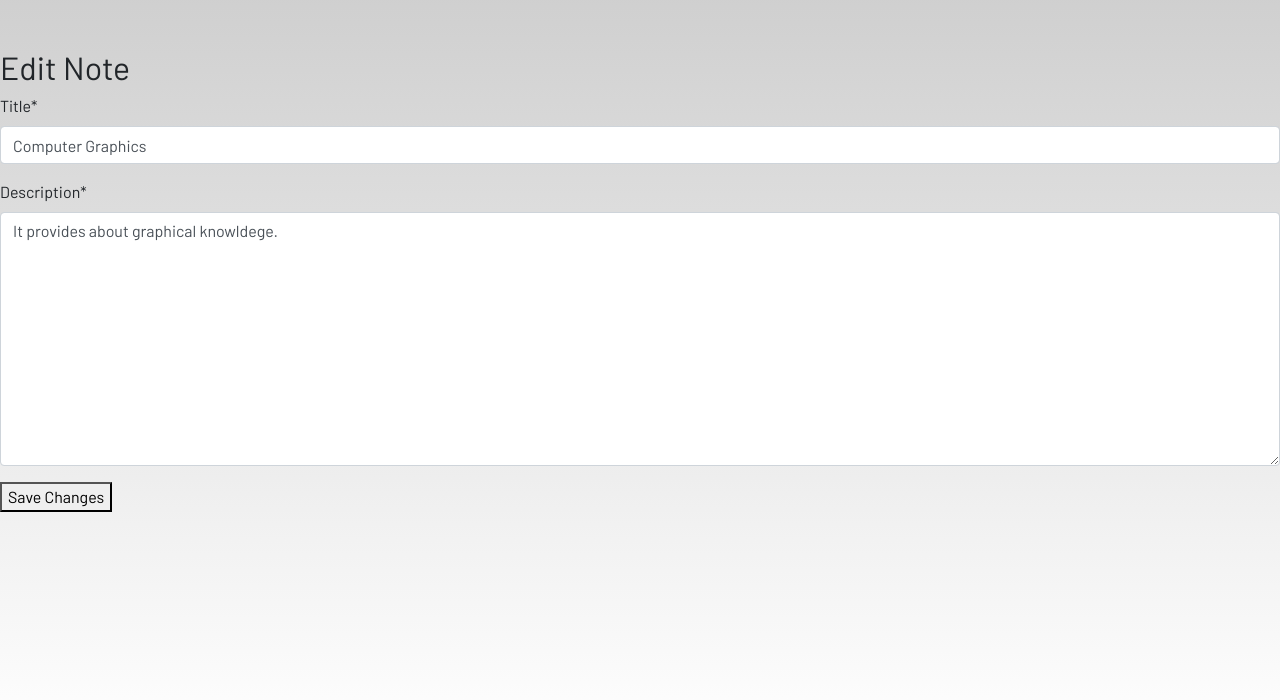
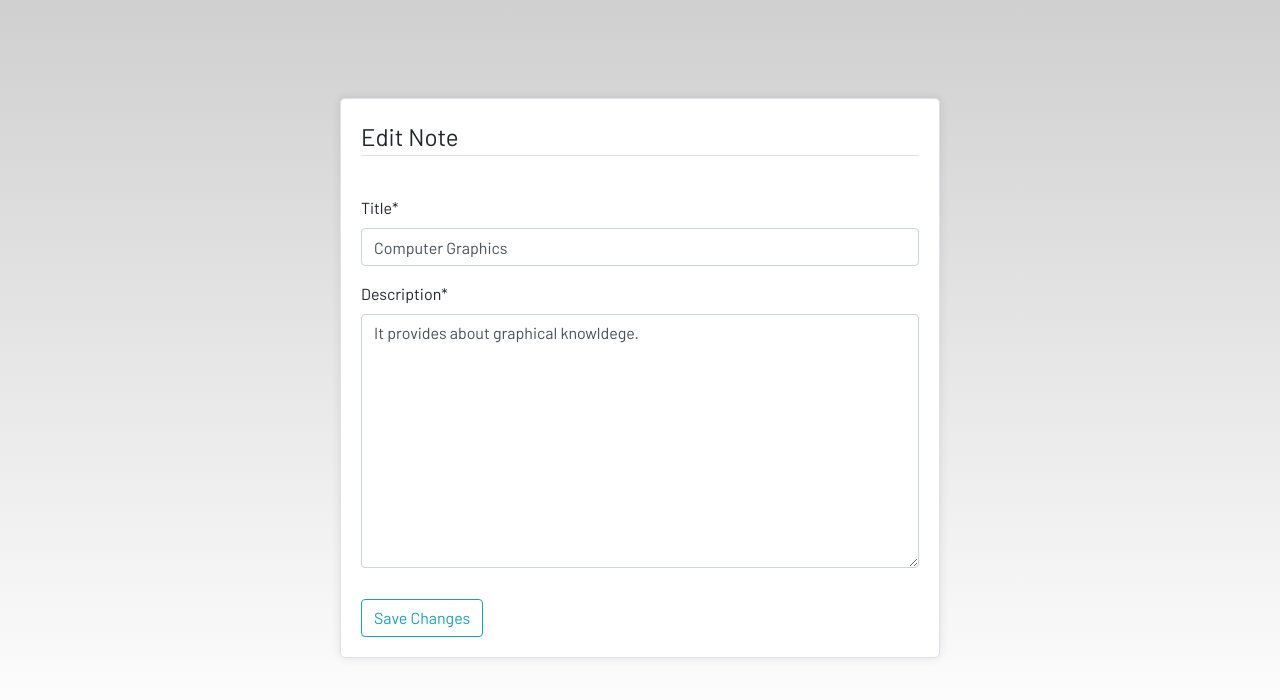
Before and after one commit to chytika/Student-Portal, a Django app: page /edit/1 in a window 1280 px wide. Shown: the part 56-756 px from the top of the page. Run offline with Django 5.2, Linux system fonts and the light colour scheme; data comes from the database, SQL or seed files in the repository; both versions use the stored data as it was after the commit; some libraries are stand-ins or nearby versions; some web fonts are replaced.

Commit message:
fixed form design and add msg for delete note

```diff
--- a/studentstudyportal/dashboard/templates/dashboard/edit_note.html
+++ b/studentstudyportal/dashboard/templates/dashboard/edit_note.html
@@ -1,11 +1,13 @@
-{% extends 'dashboard/base.html' %}
+ {% extends 'dashboard/base.html' %}
 {% load crispy_forms_tags %}
 
 {% block content %}
-  <h2>Edit Note</h2>
-  <form method="post">
+  <form method="post" style="max-width: 600px; margin: 50px auto; padding: 20px; background-color: #ffffff; border: 1px solid #dee2e6; border-radius: 5px; box-shadow: 0 0 10px rgba(0, 0, 0, 0.1);">
     {% csrf_token %}
+    <fieldset class="form-group">
+        <legend class="border-bottom mb-4">Edit Note</legend>
+    </fieldset>
     {{ form|crispy }}
-    <button type="submit">Save Changes</button>
+    <button class="btn btn-outline-info" type="submit" style="margin-top: 15px;"> Save Changes </button>
   </form>
 {% endblock %}
--- a/studentstudyportal/dashboard/templates/dashboard/notes.html
+++ b/studentstudyportal/dashboard/templates/dashboard/notes.html
@@ -11,7 +11,8 @@
                 <div class="card">
                     <div class="card-header">{{note.title}}</div>
                     <div class="card-body">{{note.description|slice:"0:100"}}</div>
-                    <div class="card-footer mt-auto "><a href="{% url 'edit_note' note.id %}">
+                    <div class="card-footer mt-auto ">
+                        <a href="{% url 'edit_note' note.id %}">
                         <i class="fa fa-edit fa-2x" style="margin-right: 5px;"></i></a>
                         <a href="{% url 'delete_note' note.id %}">
                             <i class="fa fa-trash fa-2x"></i></a>
@@ -26,7 +27,7 @@
 </div>
 <br></br>
 <div class="container">
-    <form method="POST">
+    <form method="POST"style="max-width: 600px; margin: 50px auto; padding: 20px; background-color: #ffffff; border: 1px solid #dee2e6; border-radius: 5px; box-shadow: 0 0 10px rgba(0, 0, 0, 0.1);">
         {% csrf_token %}
         <fieldset class="form-group">
             <legend class="border-bottom mb-4">Create Notes</legend>
--- a/studentstudyportal/dashboard/views.py
+++ b/studentstudyportal/dashboard/views.py
@@ -37,6 +37,7 @@ def notes_view(request):
 # Delete Notes
 def delete_note(request, pk=None):
    notes = Notes.objects.get(id=pk).delete()
+   messages.success(request, f'Note Deleted successfully!')
    return redirect('notes')
 
 
```
Also changed, not shown: studentstudyportal/db.sqlite3.
